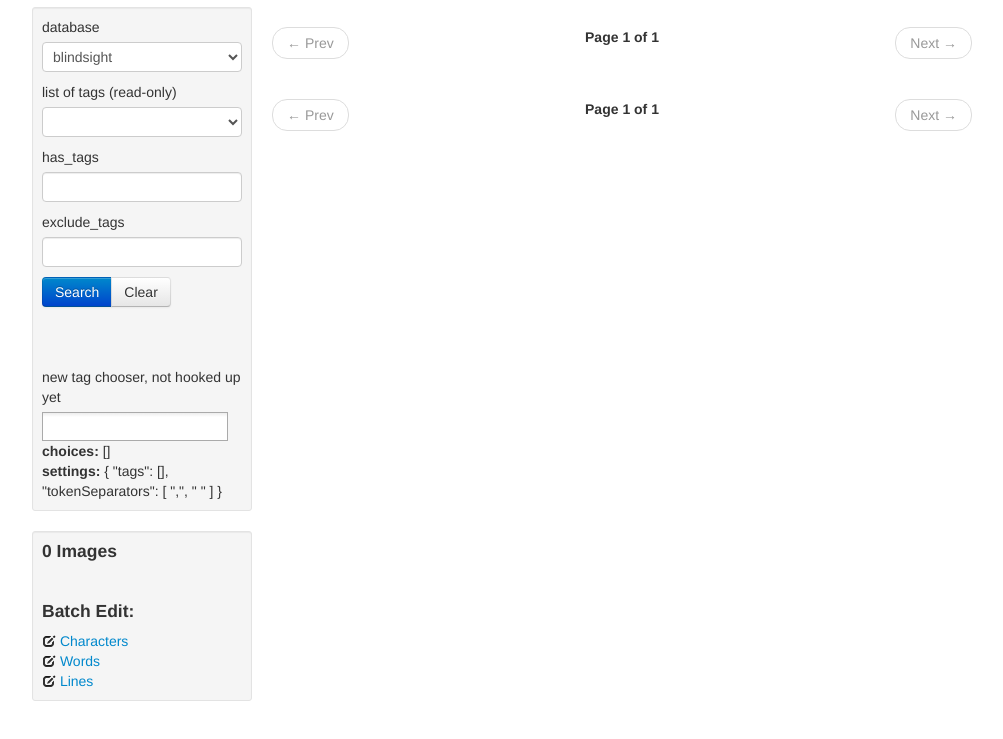
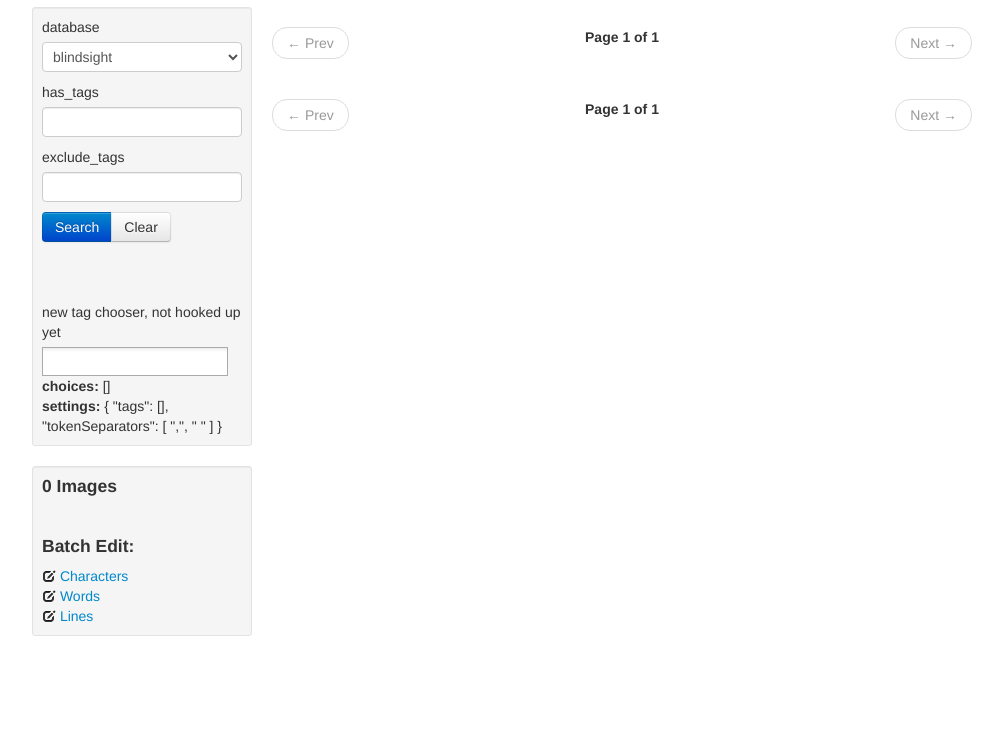
Before and after one commit to amazon-archives/rigor-webapp, a plain HTML site: page templates/browse.html in a window 1280 px wide. Shown: the part 53-792 px from the top of the page, without its empty margins (138-1141 px from the left). Drawn offline with Linux system fonts and the light colour scheme; no server answers.

Commit message:
Remove read-only list of tags from template

```diff
--- a/templates/browse.html
+++ b/templates/browse.html
@@ -39,11 +39,6 @@
                         <option ng-repeat="dbname in search_form.database_names">(( dbname ))</option>
                     </select>
 
-                    <label>list of tags (read-only)</label>
-                    <select class="rigor-sidebar-form-element">
-                        <option ng-repeat="tag in search_form.tags">(( tag ))</option>
-                    </select>
-
                     <label>has_tags</label>
                     <input type="text" class="rigor-sidebar-form-element2" ng-model="query.has_tags">
                     <!--<textarea rows=3 class="rigor-sidebar-form-element2" ng-model="query.has_tags"></textarea>-->
@@ -55,6 +50,9 @@
                         <button type="submit" class="btn btn-primary"> Search </button>
                         <a href="" ng-click="clickSearchFormClearButton()" class="btn">Clear</a>
                     </div>
+
+
+
 
                     <br>
                     <br>
@@ -69,7 +67,6 @@
                         ng-multiple
                         ui-select2="search_form.has_tags_select2_settings"
                     />
-
 
                     <b>choices:</b> ((query.has_tags_select2_choices | json))
                     <br>
```
